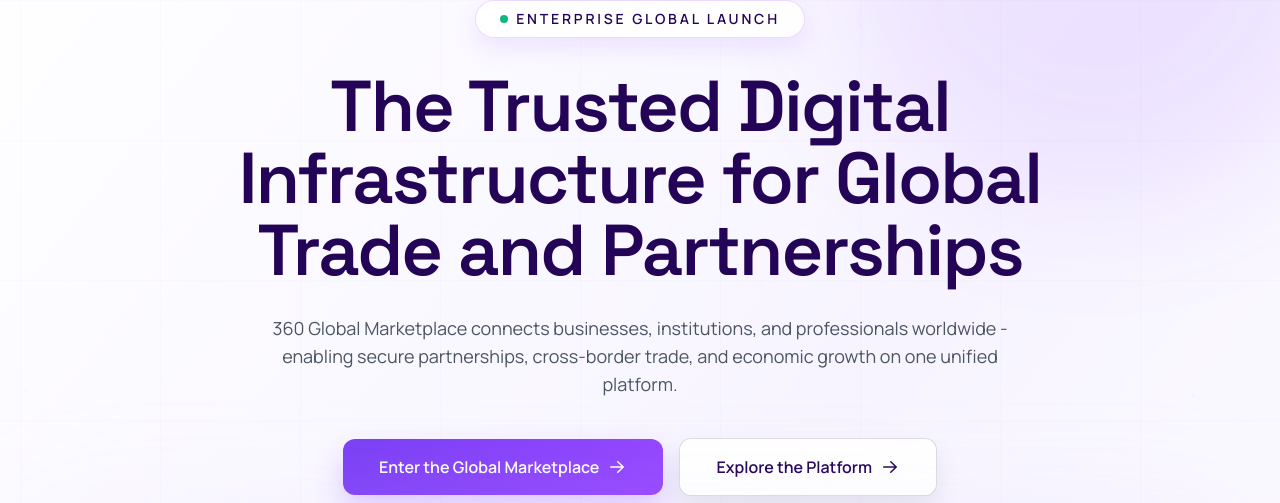
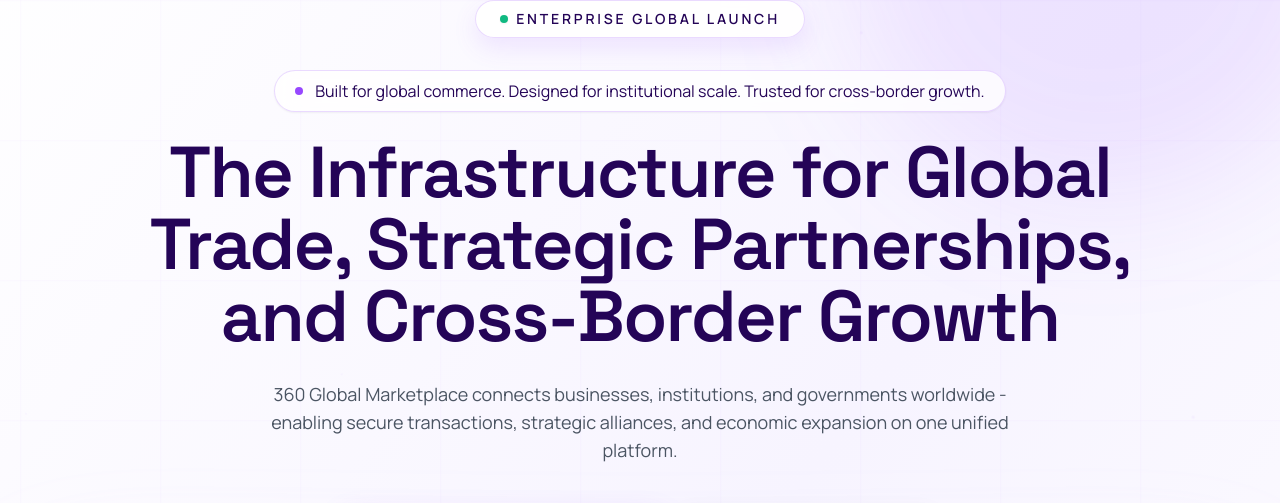
Before and after one commit to Techforge25/360GMPLandingPage, a Next.js app: page / in a window 1280 px wide. Shown: the part 160-663 px from the top of the page. Built offline with nearby package versions, Linux system fonts and the light colour scheme.

Commit message:
Subheading add

```diff
--- a/src/components/HeroSection.tsx
+++ b/src/components/HeroSection.tsx
@@ -4,9 +4,10 @@
 
 const heroDetails = {
     badge: "ENTERPRISE GLOBAL LAUNCH",
-    heading: "The Trusted Digital Infrastructure for Global Trade and Partnerships",
+    heading: "The Infrastructure for Global Trade, Strategic Partnerships, and Cross-Border Growth",
     subheading:
-        "360 Global Marketplace connects businesses, institutions, and professionals worldwide - enabling secure partnerships, cross-border trade, and economic growth on one unified platform.",
+        "360 Global Marketplace connects businesses, institutions, and governments worldwide - enabling secure transactions, strategic alliances, and economic expansion on one unified platform.",
+    supporting: "Built for global commerce. Designed for institutional scale. Trusted for cross-border growth.",
     centerImageSrc: "/images/hero-web.png",
 };
 
@@ -90,8 +91,16 @@
                         <span className="text-[#240457] text-xs md:text-sm font-semibold tracking-[0.2em]">{heroDetails.badge}</span>
                     </div>
 
+                <div
+                    className="inline-flex items-center gap-3 rounded-full border border-[#9747FF]/20 bg-white/80 px-5 py-2 text-sm md:text-base text-[#240457] shadow-sm backdrop-blur animate-fade-in-up"
+                    style={{ animationDelay: "0.5s" }}
+                >
+                    <span className="h-2 w-2 rounded-full bg-[#9747FF]"></span>
+                    <span>{heroDetails.supporting}</span>
+                </div>
+
                 <h1
-                        className="text-5xl sm:text-6xl lg:text-7xl font-semibold max-w-5xl tracking-tight text-balance leading-tight mb-7 animate-fade-in-up"
+                    className="text-5xl sm:text-6xl lg:text-7xl font-semibold max-w-5xl tracking-tight text-balance leading-tight mb-7 mt-6 animate-fade-in-up"
                     style={{
                         color: "#240457",
                         animationDelay: "0.2s",
```
Lines whose indentation alone changed are shown as unchanged.
